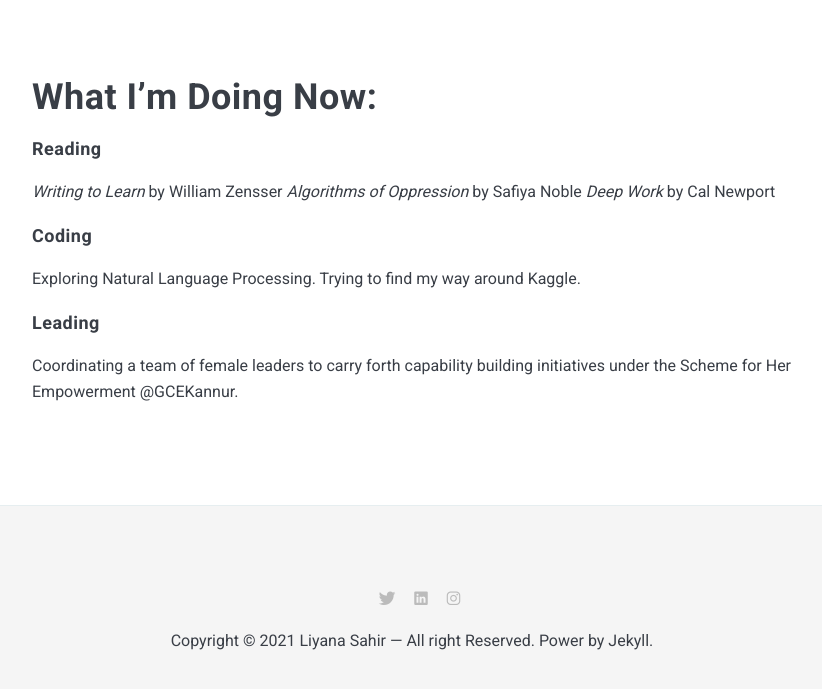
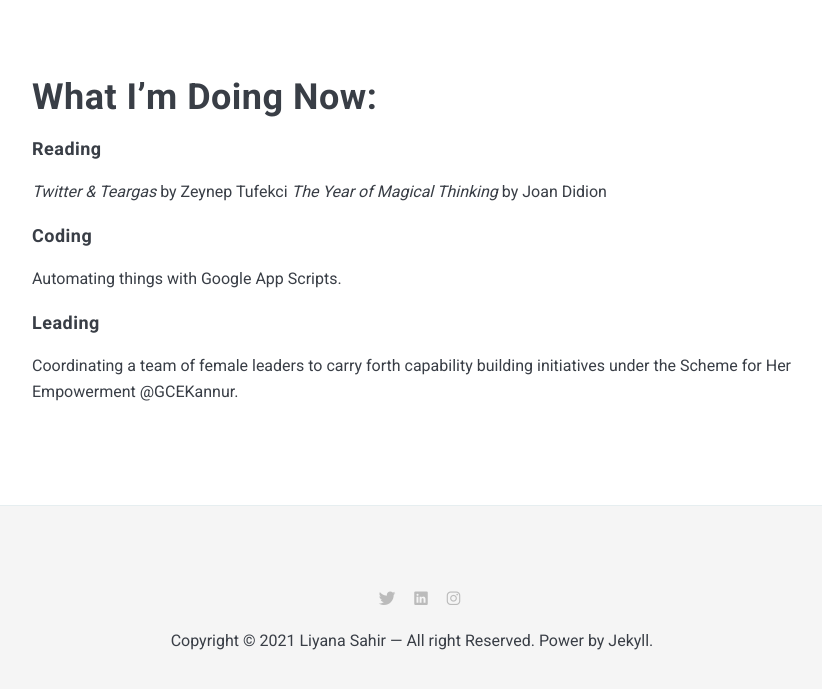
Before and after one commit to liyanasahir/liyanasahir.github.io, a Jekyll site: the page built from _pages/now.md, in a window 1280 px wide and 900 px high, scrolled down 709 px, cut to the strip 206-895 px from the top of the window. Shown: the whole strip, without its empty margins (228-1050 px from the left). Built offline with Jekyll 4.4.1, drawn with Linux system fonts in a browser that asks for light colours; nearby versions of some CDN libraries.

Commit message:
minor updates

```diff
--- a/_data/settings.yml
+++ b/_data/settings.yml
@@ -11,7 +11,7 @@
   name: Liyana Sahir
   image: main.jpeg
   say-hello: Hello, I’m <strong>Liyana Sahir</strong>
-  bio: Computer Science Engineering Undergraduate. <br>Designs, talks, and writes about <strong>deep learning</strong>, <strong>communities</strong> and <strong>women in tech</strong>. I share my mini-adventures and learnings  while figuring things out.
+  bio: Computer Science Engineer. <br>Designs, talks, and writes about <strong>deep learning</strong>, <strong>community building</strong> and <strong>women in tech</strong>. I share my mini-adventures and learnings while figuring things out. If you'd like updates when I post, subscribe to my <a href="https://liyana.substack.com">newsletter</a>.
 
 
 #-------------------------------
--- a/_includes/subscribe.html
+++ b/_includes/subscribe.html
@@ -2,14 +2,6 @@
   <div class="subscribe">
     <h3 class="subscribe__title">Subscribe</h3>
     <p class="subscribe__subtitle">Stay up to date! Get all the latest & greatest posts delivered straight to your inbox.</p>
-    <form class="subscribe-form validate" action="{% if site.data.settings.mailchimp %}//{{site.data.settings.mailchimp}}{% else %}#{% endif %}"
-      method="POST" id="mc-embedded-subscribe-form" name="mc-embedded-subscribe-form" target="_blank" novalidate>
-      <div class="subscribe-group">
-        <label class="screen-reader-text" for="mce-EMAIL">Email address</label>
-        <input class="subscribe__email required email" id="mce-EMAIL" type="text" name="EMAIL"
-          placeholder="Enter your email...">
-      </div>
-      <input class="subscribe__button" id="mc-embedded-subscribe" type="submit" name="subscribe" value="Subscribe">
-    </form>
+    <iframe src="https://liyana.substack.com/embed" width="480" height="320" style="border:1px solid #EEE; background:white;" frameborder="0" scrolling="no"></iframe>
   </div>
 </div>
--- a/_pages/now.md
+++ b/_pages/now.md
@@ -8,12 +8,11 @@
 # What I’m Doing Now:
 
 ##### Reading
-*Writing to Learn* by William Zensser
-*Algorithms of Oppression* by Safiya Noble
-*Deep Work* by Cal Newport
+*Twitter & Teargas* by Zeynep Tufekci
+*The Year of Magical Thinking* by Joan Didion
 
 ##### Coding
-Exploring Natural Language Processing. Trying to find my way around Kaggle.
+Automating things with Google App Scripts.
 
 ##### Leading
 Coordinating a team of female leaders to carry forth capability building initiatives under the Scheme for Her Empowerment @GCEKannur.
```
Also changed, not shown: _pages/about.md (+3 -3 lines).
